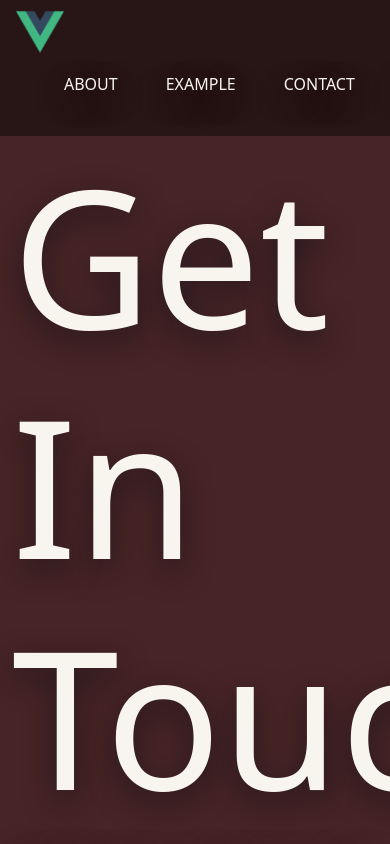
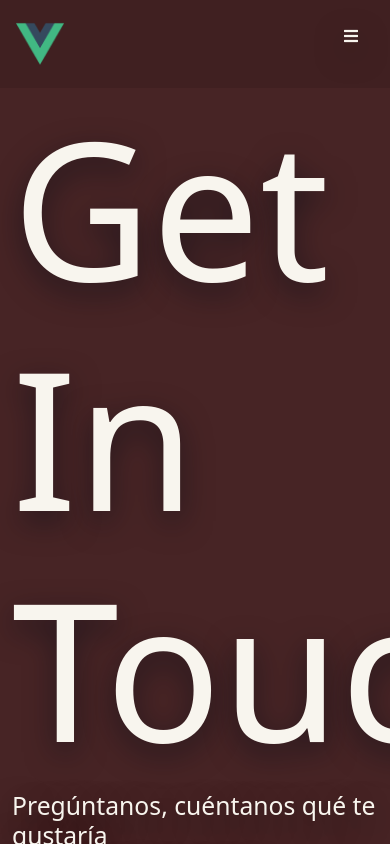
Before and after one commit to agusb98/My-Website, a Vue app: page /contact in a window 390 px wide. Built offline with nearby package versions, Linux system fonts and the light colour scheme.

Commit message:
navbar web response

```diff
--- a/src/App.vue
+++ b/src/App.vue
@@ -96,8 +96,9 @@ h1,
 h2,
 h3,
 ul,
-.link,
-p {
+li,
+p,
+.link {
   line-height: 1;
   font-family: "futura_m";
   font-weight: normal;
@@ -108,4 +109,15 @@ p {
 h1{
   font-size: 12rem !important;
 }
+
+@keyframes fadeTranslateRight {
+  from{
+    opacity: 0;
+    transform: translateX(50px);
+  }
+  to{
+    opacity: 1;
+    transform: translateX(0px);
+  }
+}
 </style>
--- a/src/components/Navigation.vue
+++ b/src/components/Navigation.vue
@@ -1,21 +1,36 @@
 <template>
-  <nav class="navbar navbar-expand-lg d-flex justify-content-between">
+  <nav class="navbar navbar-expand-lg">
+    <div
+      class="
+        collapse
+        navbar-collapse
+        d-flex
+        flex-row
+        justify-content-between
+        mx-3
+      "
+    >
       <div class="branding">
         <router-link to="/Home">
           <img src="@/assets/logo.png" alt="logo" />
         </router-link>
       </div>
 
-    <ul class="d-flex justify-content-between">
-      <li v-for="link in links" :key="link">
-        <router-link class="link" :to="{ path: link.router }">{{
-          link.name
-        }}</router-link>
+      <ul id="links" class="d-flex flex-row mr-auto mt-2 mt-lg-0">
+        <li v-for="link in links" :key="link" class="nav-item active">
+          <router-link class="link" :to="{ path: link.router }"
+            ><a>{{ link.name }}</a></router-link
+          >
         </li>
         <li>
           <i @click="setLightMode" class="fas fa-sun mode_light"></i>
         </li>
       </ul>
+
+      <ul id="burger">
+        <li><i @click="showMinLinks" class="fas fa-bars"></i></li>
+      </ul>
+    </div>
   </nav>
 </template>
 
@@ -31,27 +46,10 @@ export default {
       ],
     };
   },
+  mounted() {
+    this.setLightMode();
+  },
   methods: {
-    checkScreen() {
-      this.windowWidth = window.innerWidth;
-
-      if (this.windowWidth <= 750) {
-        this.mobile = true;
-      } else {
-        this.mobile = false;
-        this.mobileNav = false;
-      }
-    },
-
-    setIconLight(after, now) {
-      let docs = document.getElementsByClassName("mode_light");
-
-      for (let i = 0; i < docs.length; i++) {
-        const doc = docs[i];
-        doc.classList.replace(after, now);
-      }
-    },
-
     setLightMode() {
       let localData = localStorage.getItem("theme");
 
@@ -67,6 +65,46 @@ export default {
         this.setIconLight("fa-moon", "fa-sun");
       }
     },
+    setIconLight(after, now) {
+      let docs = document.getElementsByClassName("mode_light");
+
+      for (let i = 0; i < docs.length; i++) {
+        const doc = docs[i];
+        doc.classList.replace(after, now);
+      }
+    },
+    // Toggle Nav
+    showMinLinks() {
+      var doc = document.getElementById("links");
+      doc.classList.toggle("nav-active");
+
+      this.styleLinks();
+      this.rotateBurger();
+    },
+    // Animate Links
+    styleLinks() {
+      const navLinks = document.querySelectorAll("#links li");
+
+      navLinks.forEach((link, index) => {
+        if (link.style.animation) {
+          link.style.animation = "";
+        } else {
+          link.style.animation = `fadeTranslateRight 0.5s ease forwards ${
+            index / 7
+          }s`;
+        }
+      });
+    },
+
+    rotateBurger() {
+      const doc = document.querySelectorAll("#burger li")[0];
+
+      if (doc.style.transform) {
+        doc.style.transform = "";
+      } else {
+        doc.style.transform = "rotate(90deg)";
+      }
+    },
   },
 };
 </script>
@@ -74,7 +112,7 @@ export default {
 <style lang="scss" scoped>
 .navbar {
   --bs-bg-opacity: none;
-  background-color: rgba(8, 8, 8, 0.486);
+  background-color: rgba(red(black), green(black), blue(black), 0.1);
 }
 
 ul,
@@ -95,7 +133,6 @@ ul,
 li {
   text-transform: uppercase;
   padding: 1em;
-  margin-left: 1em;
 }
 
 .mode_light {
@@ -108,9 +145,6 @@ li {
 }
 
 .branding {
-  display: flex;
-  margin-left: 1em;
-
   img {
     width: 3em;
     transition: 0.5s ease all;
@@ -118,4 +152,38 @@ li {
     cursor: pointer;
   }
 }
+
+#burger {
+  cursor: pointer;
+}
+
+@media screen and (min-width: 768px) {
+  #burger {
+    display: none;
+  }
+}
+
+@media screen and (max-width: 768px) {
+  #burger {
+    display: block;
+  }
+
+  #links {
+    position: absolute;
+    left: 0;
+    top: 91%;
+    height: 100vh;
+    flex-direction: column !important;
+    text-align: left;
+    padding-right: 20vw;
+    background-color: var(--primary-color);
+    border-radius: 0 0vw 25vw 0vw;
+    transform: translateX(-100%);
+    transition: transform 0.5s ease-in;
+  }
+}
+
+.nav-active {
+  transform: translateX(0%) !important;
+}
 </style>
--- a/src/views/Contact.vue
+++ b/src/views/Contact.vue
@@ -355,11 +355,11 @@ export default {
 }
 
 .contact-form {
-  background-color: rgba(51, 51, 51, 0.486);
+  background-color: rgb(0 0 0 / 32%);
 }
 
 .contact-form:hover {
-  background-color: rgba(8, 8, 8, 0.486);
+  background-color: rgb(0 0 0 / 42%);
 }
 
 .success-form {
--- a/src/views/Home.vue
+++ b/src/views/Home.vue
@@ -124,7 +124,6 @@ export default {
   .section-three {
     background-color: #D9AFD9;
     background-image: linear-gradient(0deg, #D9AFD9 0%, #97D9E1 100%);
-
   }
 }
 </style>
```
Lines whose indentation alone changed are shown as unchanged.
